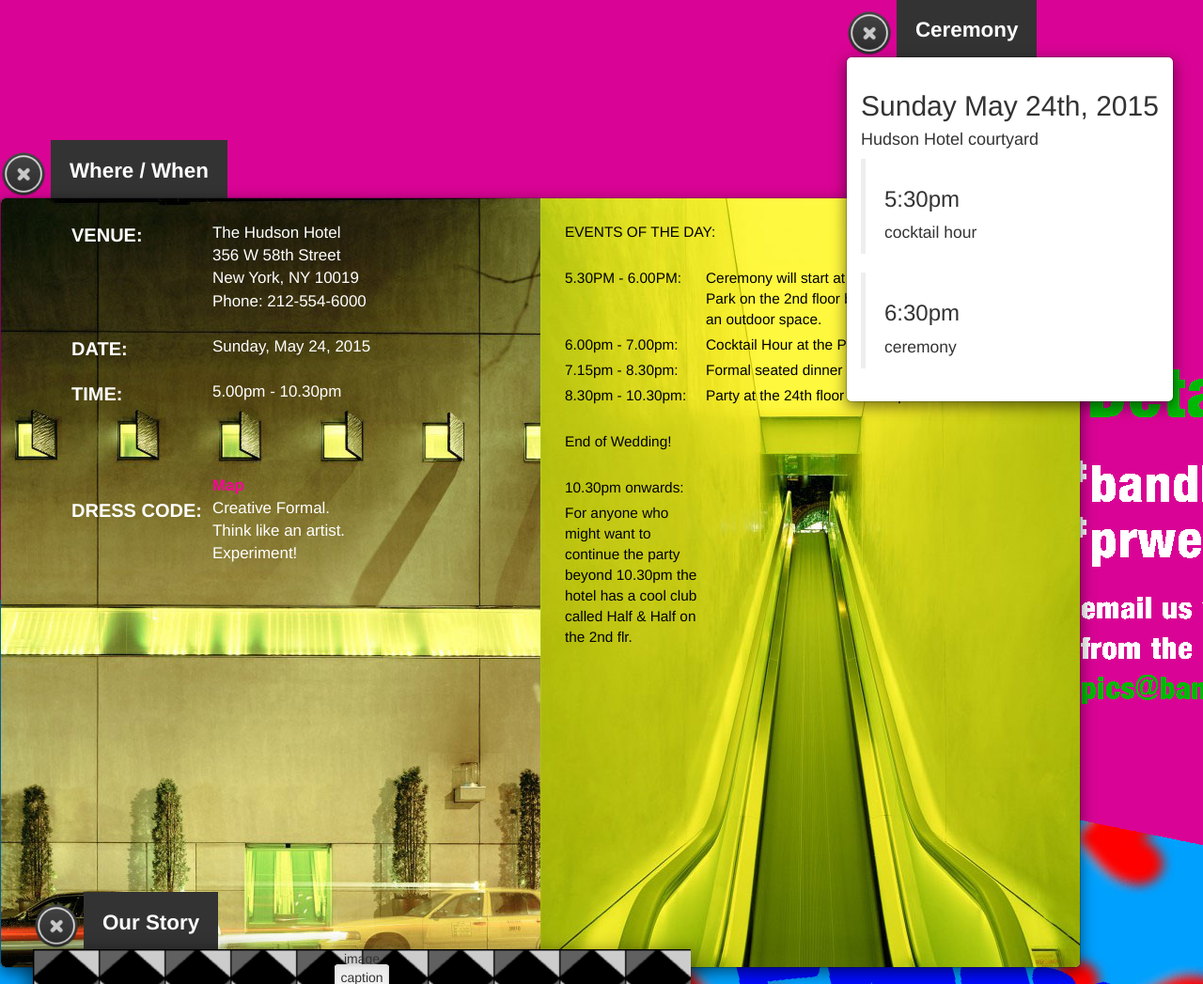
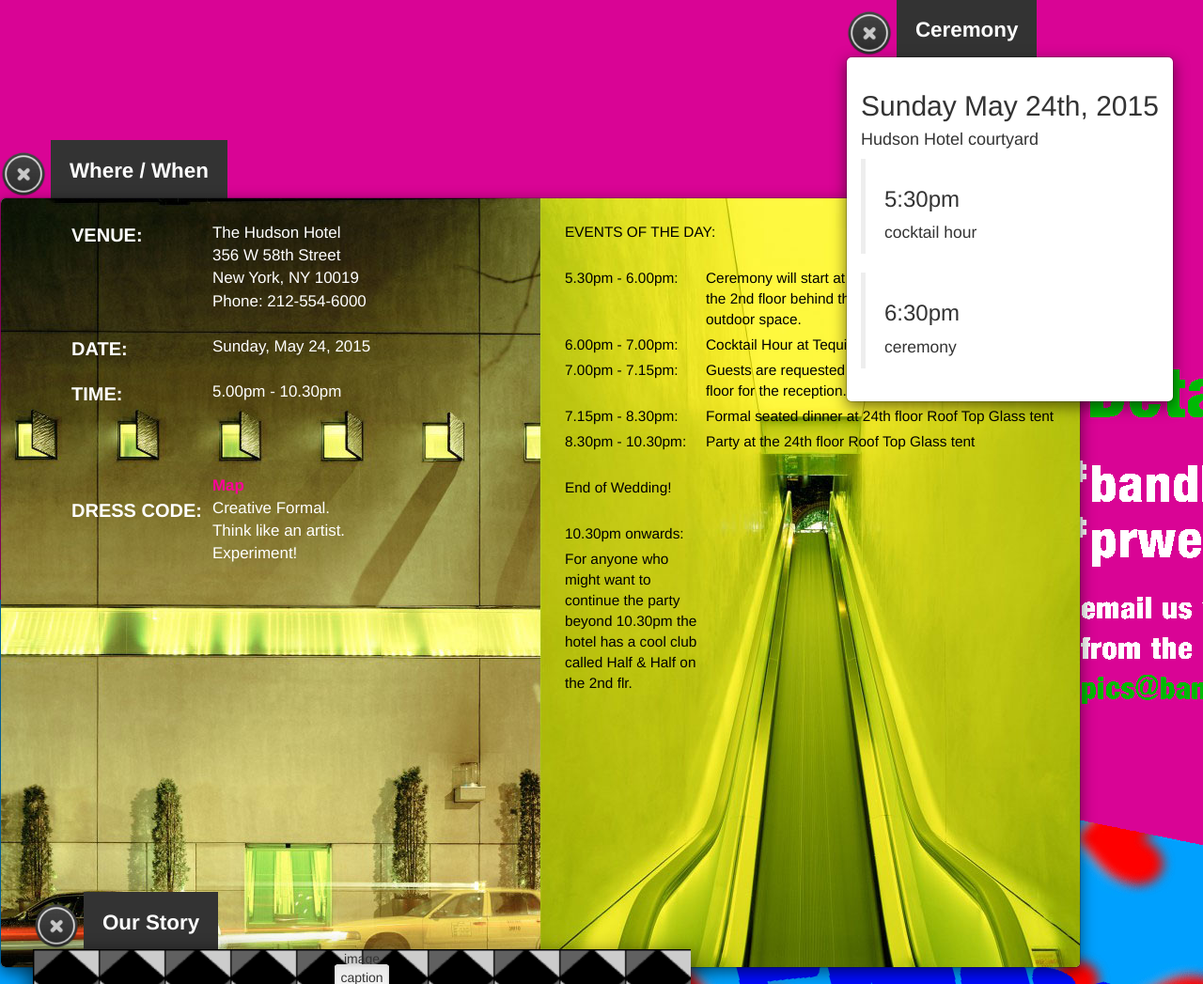
Before and after one commit to dethbird/wedding-x, a PHP site: template view/partials/home.html.twig in a window 1280 px wide; the page is wider, and only the part inside the window is pictured. Shown: the part 2390-3437 px from the top of that part at 94% size. Run offline with PHP 8.4, Linux system fonts and the light colour scheme; the template is opened without the code that fills it, so the values that code supplies are empty; some libraries are stand-ins or nearby versions.

Commit message:
edit copy

```diff
--- a/view/partials/home.html.twig
+++ b/view/partials/home.html.twig
@@ -187,12 +187,16 @@
                             <td class="td-label" colspan="2">EVENTS OF THE DAY:<br /><br /></td>
                         </tr>
                         <tr>
-                            <td class="td-label">5.30PM - 6.00PM:</td>
-                            <td>Ceremony will start at 5:30pm sharp at the Private Park on the 2nd floor behind the reception desk. It is an outdoor space.<br /></td>
+                            <td class="td-label">5.30pm - 6.00pm:</td>
+                            <td>Ceremony will start at 5:30pm sharp at Tequila Park on the 2nd floor behind the reception desk. It is an outdoor space.<br /></td>
                         </tr>
                         <tr>
                             <td class="td-label">6.00pm - 7.00pm:</td>
-                            <td>Cocktail Hour at the Private Park<br /></td>
+                            <td>Cocktail Hour at Tequila Park<br /></td>
+                        </tr>
+                        <tr>
+                            <td class="td-label">7.00pm - 7.15pm:</td>
+                            <td>Guests are requested to make their way to the 24th floor for the reception.</td>
                         </tr>
                         <tr>
                             <td class="td-label">7.15pm - 8.30pm:</td>
@@ -201,7 +205,8 @@
                         <tr>
                             <td class="td-label">8.30pm - 10.30pm:</td>
                             <td>Party at the 24th floor Roof Top Glass tent<br /><br /></td>
-                        </tr>                        <tr>
+                        </tr>
+                        <tr>
                             <td class="td-label" colspan="2">End of Wedding!<br /><br /></td>
                         </tr>
                         <tr>
```
